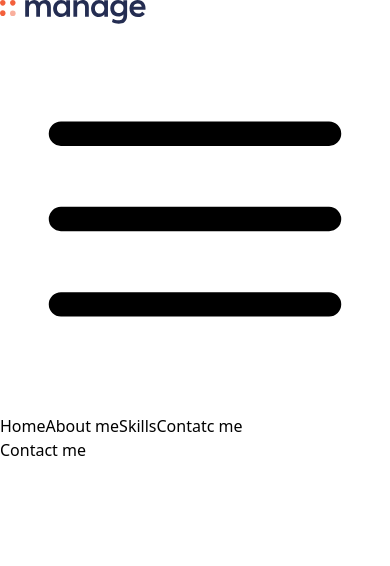
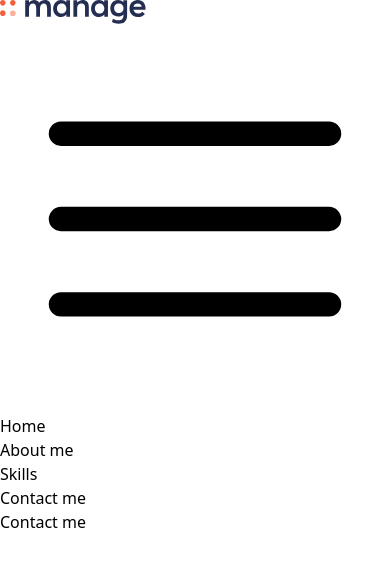
Before and after one commit to adhanif/React_Tailwind_Portfolio_APP, a React (Vite) app in the folder Frontend/: page / in a window 390 px wide. Shown: the top 566 px of the page. Built offline with nearby package versions, Linux system fonts and the light colour scheme; the HTML template or start-up script is replaced by a standard one.

Commit message:
hamburger menu implemented

```diff
--- a/Frontend/src/components/Navbar.jsx
+++ b/Frontend/src/components/Navbar.jsx
@@ -4,7 +4,7 @@ import { Bars3Icon, BeakerIcon, XMarkIcon } from "@heroicons/react/24/solid";
 
 export default function Navbar() {
   const [isDiplayed, setIsDiplayed] = useState(false);
-
+  const menuItems = ["Home", "About me", "Skills", "Contact me"];
   function handleClick() {
     setIsDiplayed(!isDiplayed);
   }
@@ -13,7 +13,7 @@ export default function Navbar() {
     <>
       <nav className="relative container  mx-auto p-8 text-black">
         {/* Flex container  */}
-        <div className="flex items-center justify-between">
+        <div className="flex flex-col md:flex-row   justify-between md:items-center">
           {/* Logo */}
           <div className="pt-2">
             <img src="src/img/logo.svg" alt="" />
@@ -31,33 +31,25 @@ export default function Navbar() {
             )}
           </div>
 
-          <div className="hidden md:flex space-x-6">
-            <NavLink
-              to="#"
-              className="hover:text-red-900 hover:scale-110 font-bold text-xl"
-            >
-              Home
-            </NavLink>
-            <NavLink
-              to="#"
-              className="hover:text-red-900 hover:scale-110 font-bold text-xl"
-            >
-              About me
-            </NavLink>
-            <NavLink
-              to="#"
-              className="hover:text-red-900 hover:scale-110 font-bold text-xl"
-            >
-              Skills
-            </NavLink>
-            <NavLink
-              to="#"
-              className="hover:text-red-900 hover:scale-110 font-bold text-xl"
-            >
-              Contatc me
-            </NavLink>
+          <div
+            className={`flex flex-col md:flex-row md:space-x-6 lg:space-x-10 translate-all  Z-[-1] md:Z-auto duration-700 ease-in ${
+              !isDiplayed ? "top-12 hidden md:flex" : "top-[-490px]"
+            }`}
+          >
+            {menuItems.map((item) => {
+              return (
+                <div className="my-5 lg:my-0 md:pl-0">
+                  <NavLink
+                    // to="#"
+                    className="hover:text-red-900 hover:scale-110 font-bold text-xl  "
+                  >
+                    {item}
+                  </NavLink>
+                </div>
+              );
+            })}
           </div>
-          <button className="hidden md:block   p-2  text-white bg-red-900 rounded-full text-center hover:bg-brightRedLigh focus:outline-none hover:scale-110">
+          <button className="hidden   md:block p-2  text-white bg-red-900 rounded-full text-center  hover:bg-brightRedLigh focus:outline-none hover:scale-110">
             {" "}
             Contact me
           </button>
```
